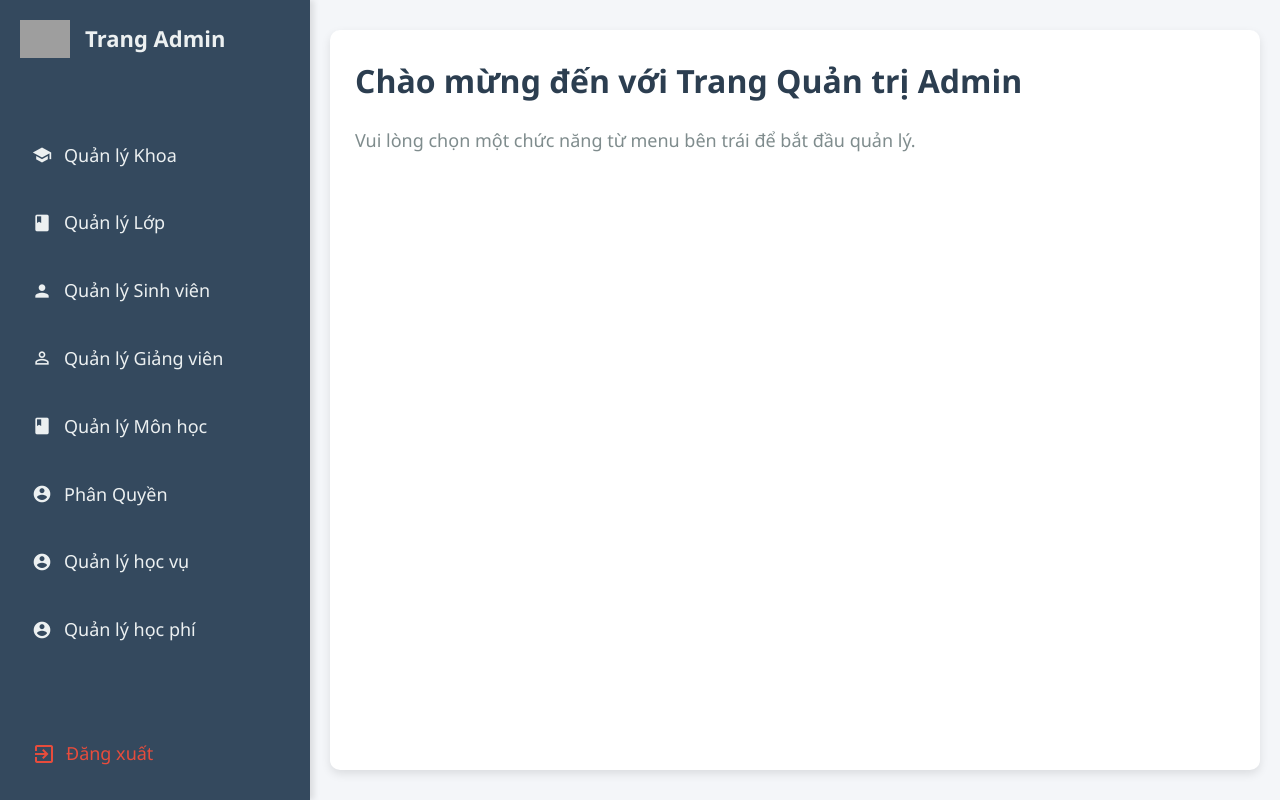
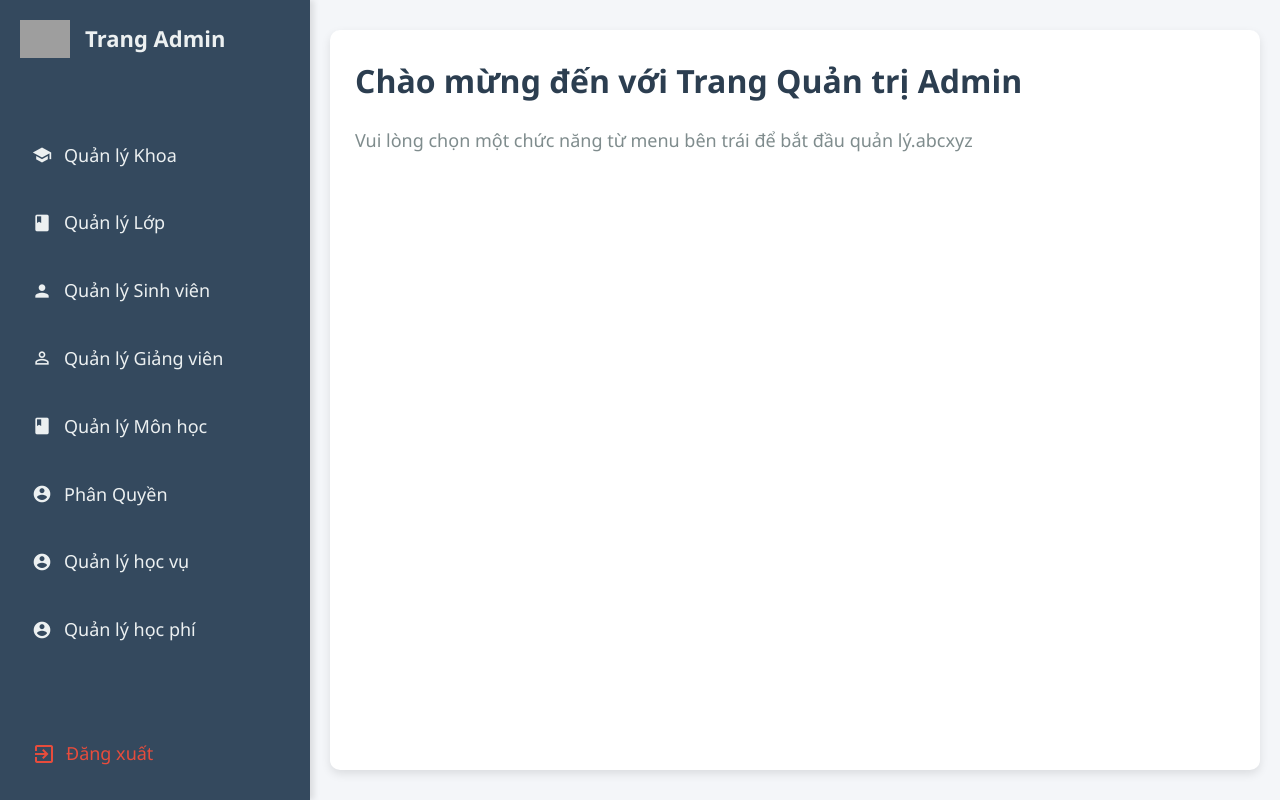
Before and after one commit to AnEnZo/laiquynh, a PHP site: page /admin_home.php in a window 1280 px wide. Run offline with PHP 8.4, Linux system fonts and the light colour scheme; the visitor is signed in with stand-in values (Sample User, id 1); grey boxes are pictures that could not be loaded.

Commit message:
Thanh cong v2

```diff
--- a/admin_home.php
+++ b/admin_home.php
@@ -45,7 +45,7 @@ if (!isset($_SESSION['role']) || $_SESSION['role'] != 'Admin') {
         <!-- Nội dung chính -->
         <section class="main-content">
             <h1>Chào mừng đến với Trang Quản trị Admin</h1>
-            <p>Vui lòng chọn một chức năng từ menu bên trái để bắt đầu quản lý.</p>
+            <p>Vui lòng chọn một chức năng từ menu bên trái để bắt đầu quản lý.abcxyz</p>
         </section>
     </div>
 </body>
```
